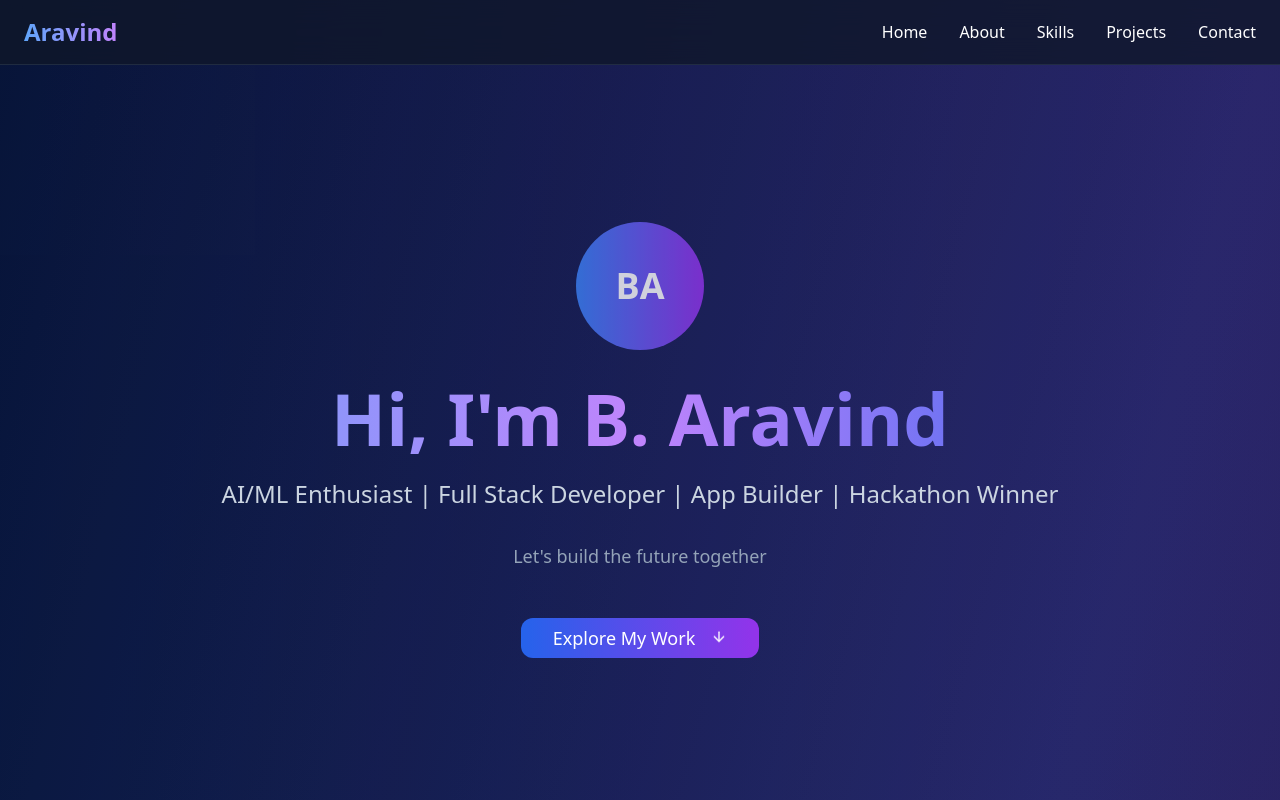
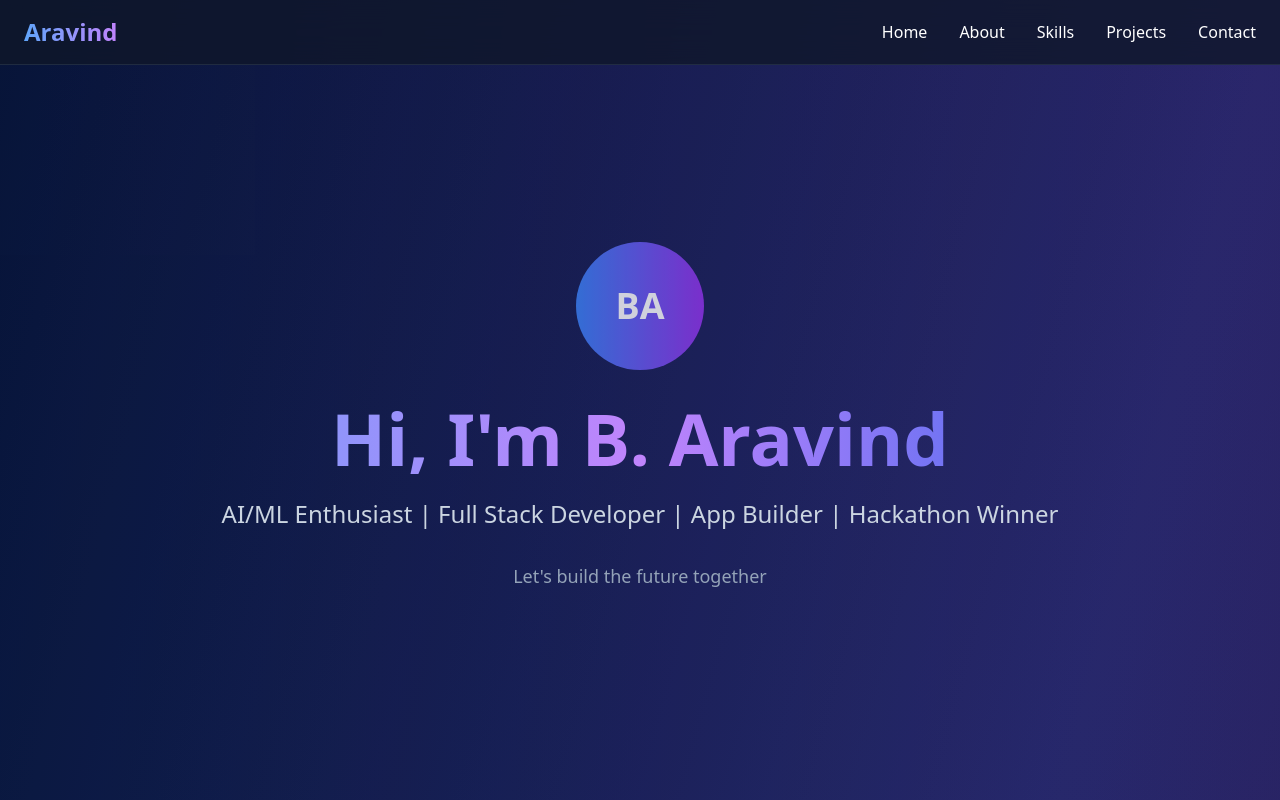
Before and after one commit to ARAVIND2017/aravind-portfolio-forge, a React (Vite) app: page / in a window 1280 px wide. Shown: the top 800 px of the page. Built offline with nearby package versions, Linux system fonts and the light colour scheme.

Commit message:
Remove unnecessary element

```diff
--- a/src/pages/Index.tsx
+++ b/src/pages/Index.tsx
@@ -1,4 +1,3 @@
-
 import { useState, useEffect } from 'react';
 import { Github, Linkedin, Mail, ExternalLink, Download, ArrowDown, Star, Award, MapPin, Calendar } from 'lucide-react';
 import { Button } from '@/components/ui/button';
@@ -136,13 +135,6 @@ const Index = () => {
             <p className="text-lg mb-12 text-slate-400 max-w-2xl mx-auto">
               Let's build the future together
             </p>
-            <Button
-              onClick={() => scrollToSection('projects')}
-              className="bg-gradient-to-r from-blue-600 to-purple-600 hover:from-blue-500 hover:to-purple-500 text-white px-8 py-4 text-lg rounded-xl transition-all duration-300 transform hover:scale-105"
-            >
-              Explore My Work
-              <ArrowDown className="ml-2 h-5 w-5 animate-bounce" />
-            </Button>
           </div>
         </div>
       </section>
```
